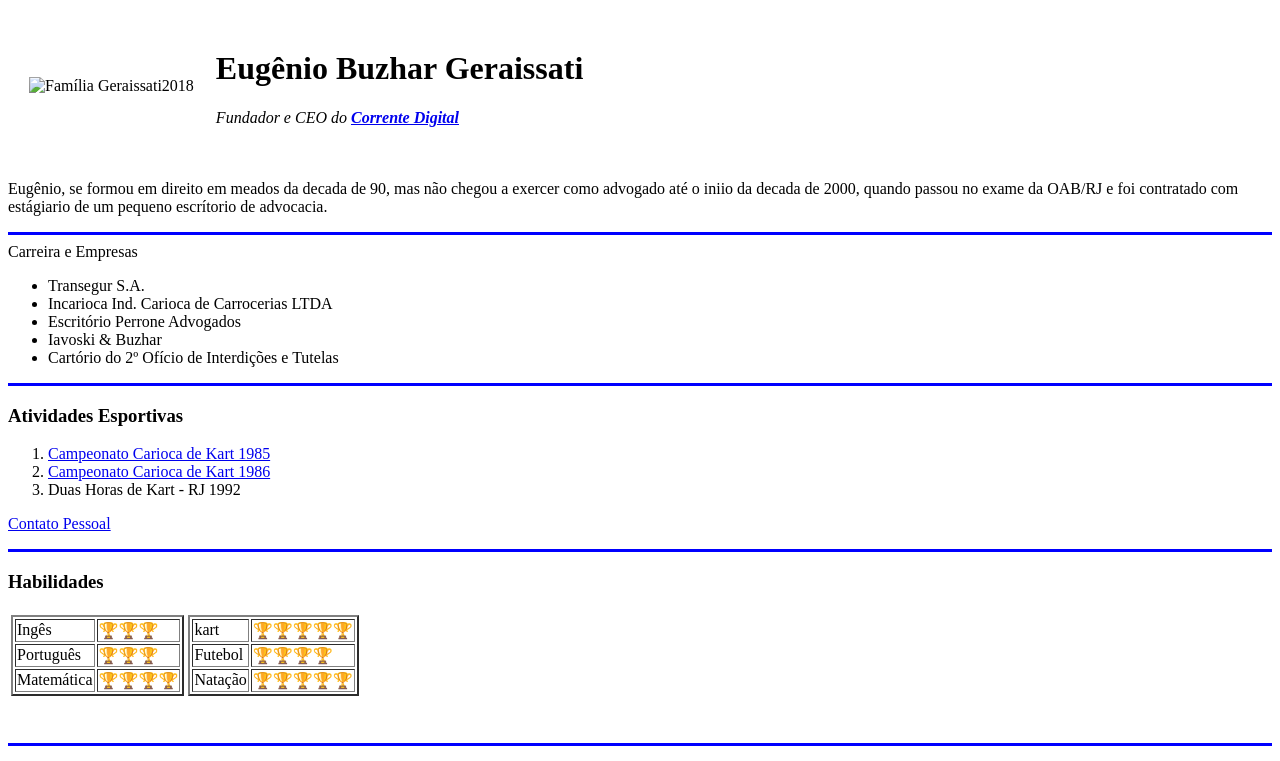
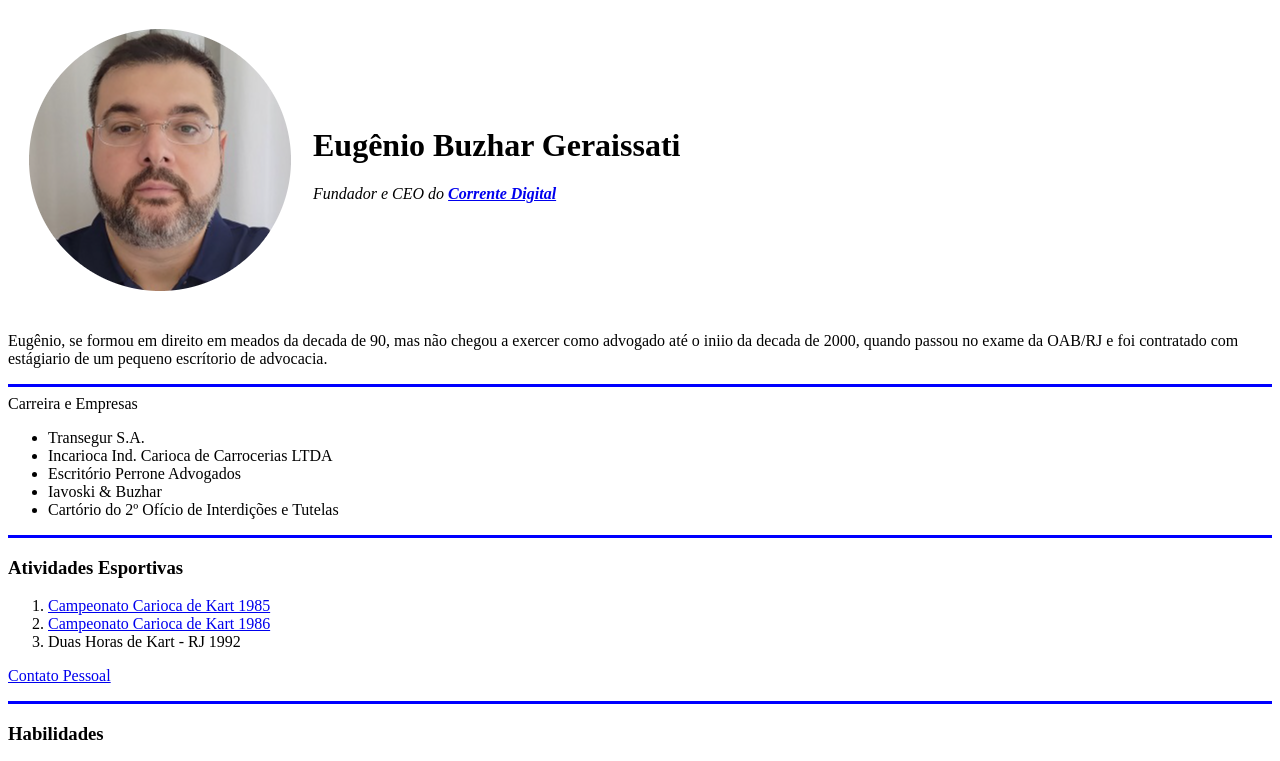
Before and after one commit to EugBG/BootCamp, a plain HTML site: page index.html in a window 1280 px wide. Shown: the top 761 px of the page. Drawn offline with Linux system fonts and the light colour scheme.

Commit message:
Update index.html

```diff
--- a/index.html
+++ b/index.html
@@ -7,7 +7,7 @@
 <body>
     <table cellspacing="20">
         <tr>
-            <td><img src="imagens\EugenioCirculo.png" alt="Família Geraissati2018"></td>
+            <td><img src="EugenioCirculo.png" alt="Família Geraissati2018"></td>
             <td><h1>Eugênio Buzhar Geraissati</h1>
                 <p><em>Fundador e CEO do <strong><a href="http://www.correntedigital.com.br/">Corrente Digital</a></strong></em></p></td>
         </tr>
```
